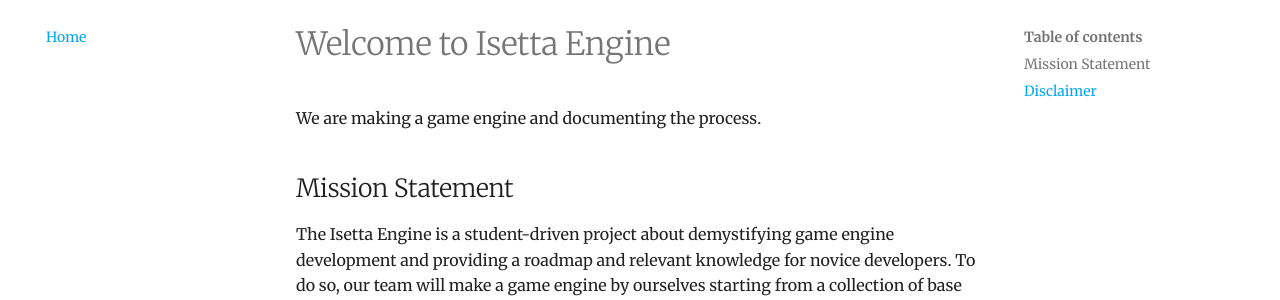
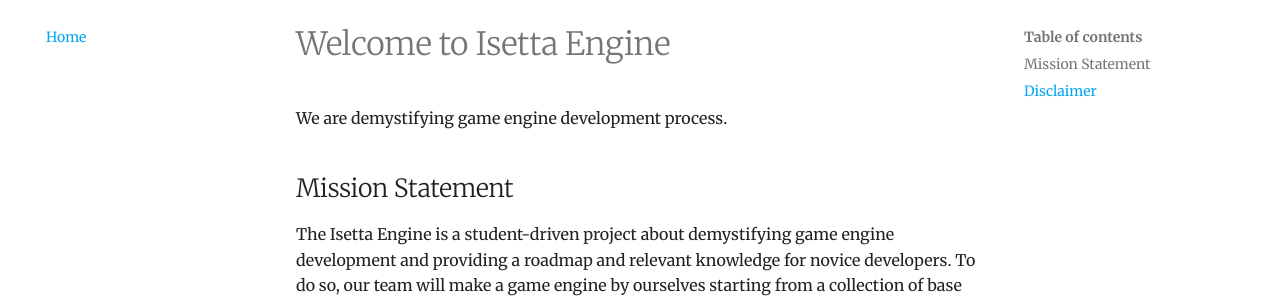
Before and after one commit to Isetta-Team/Isetta-Website-Raw, an MkDocs documentation site: the page built from docs/index.md, in a window 1280 px wide and 1201 px high. Shown: the part 122-422 px from the top of the window. Built offline with MkDocs 1.6.1 and Material for MkDocs 9.7.7, drawn with Linux system fonts in a browser that asks for light colours; comment, search, counter and statistics services are not loaded.

Commit message:
Update headline

```diff
--- a/docs/index.md
+++ b/docs/index.md
@@ -1,6 +1,6 @@
 # Welcome to Isetta Engine
 
-We are making a game engine and documenting the process.
+We are demystifying game engine development process.
 
 ## Mission Statement
 
```
